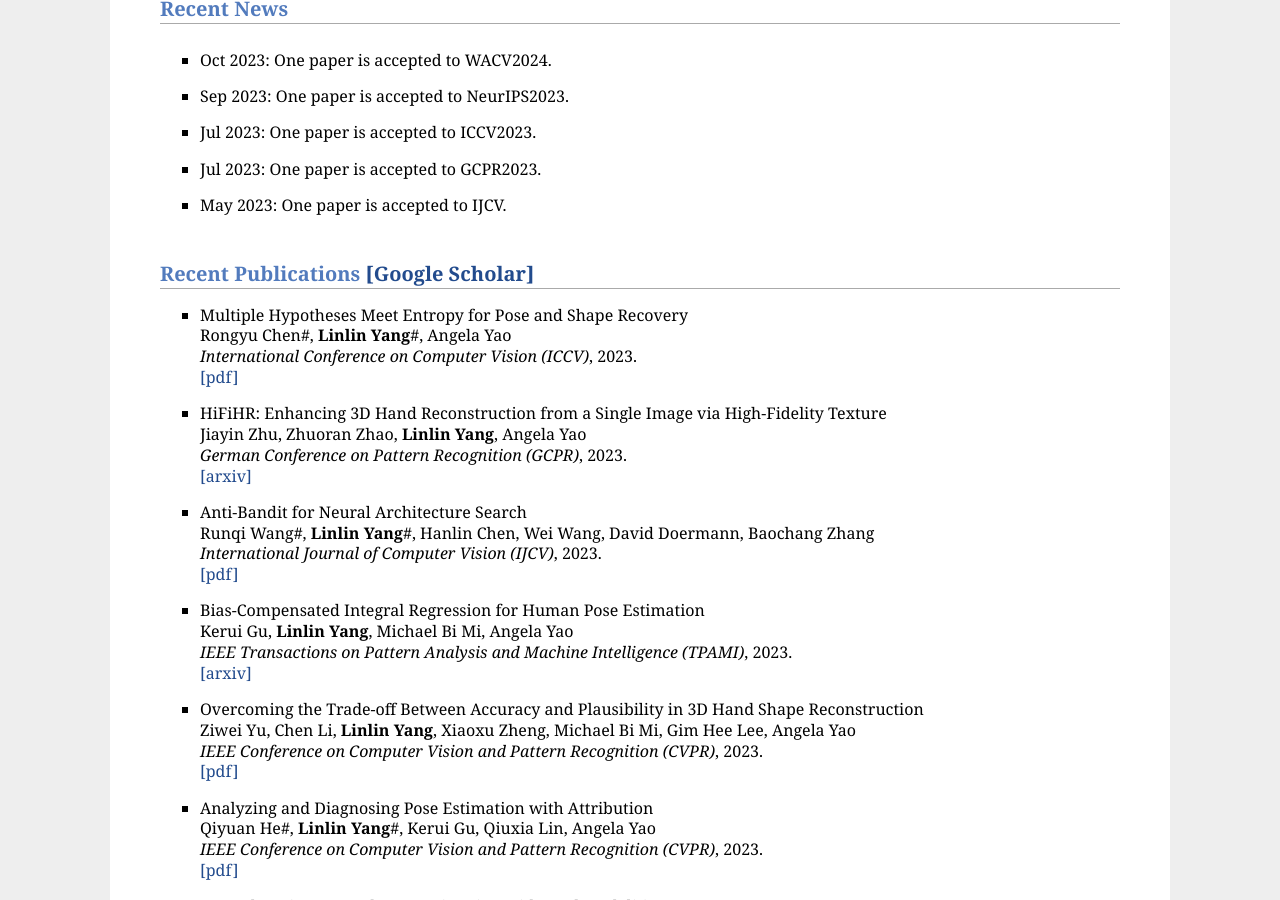
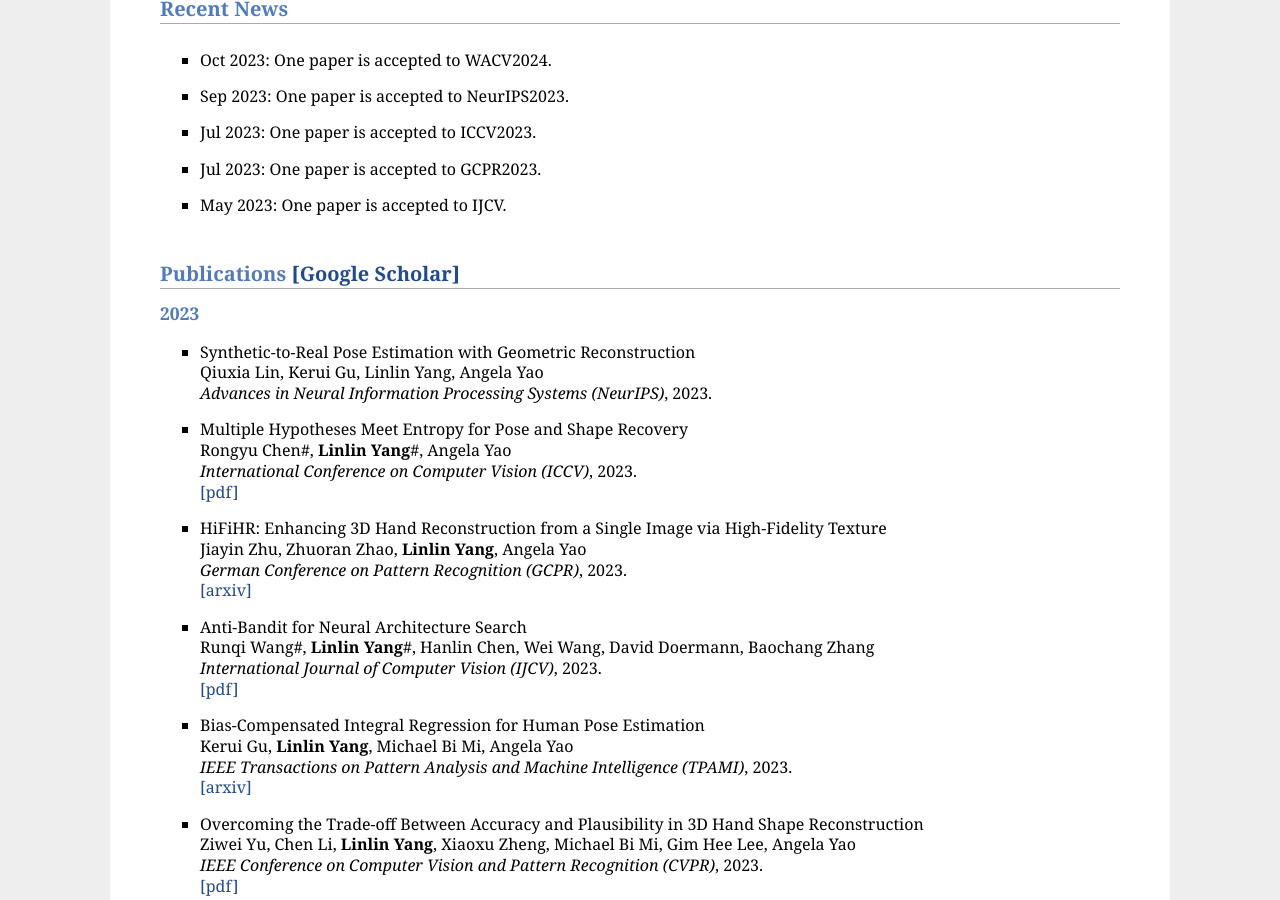
Before and after one commit to bestonebyone/mu4yang, a Jekyll site: the page built from index.md, in a window 1280 px wide and 900 px high, scrolled down 454 px. Built offline with Jekyll 4.4.1, drawn with Linux system fonts in a browser that asks for light colours; comment, search, counter and statistics services are not loaded.

Commit message:
Update index.md

```diff
--- a/index.md
+++ b/index.md
@@ -58,7 +58,14 @@ I am an organizer of [HANDS@ECCV22](https://sites.google.com/view/hands2022/home
 </div>
 
 <span id="pub"></span>
-## Recent Publications [[Google Scholar]](https://scholar.google.com.hk/citations?user=gI55gF0AAAAJ&hl=en-US)
+## Publications [[Google Scholar]](https://scholar.google.com.hk/citations?user=gI55gF0AAAAJ&hl=en-US)
+
+### 2023
+- Synthetic-to-Real Pose Estimation with Geometric Reconstruction<br>
+Qiuxia Lin, Kerui Gu, Linlin Yang, Angela Yao<br>
+*Advances in Neural Information Processing Systems  (NeurIPS)*, 2023.<br>
+
+
 - Multiple Hypotheses Meet Entropy for Pose and Shape Recovery<br>
 Rongyu Chen\#, **Linlin Yang**\#, Angela Yao<br>
 *International Conference on Computer Vision (ICCV)*, 2023.<br>
```
